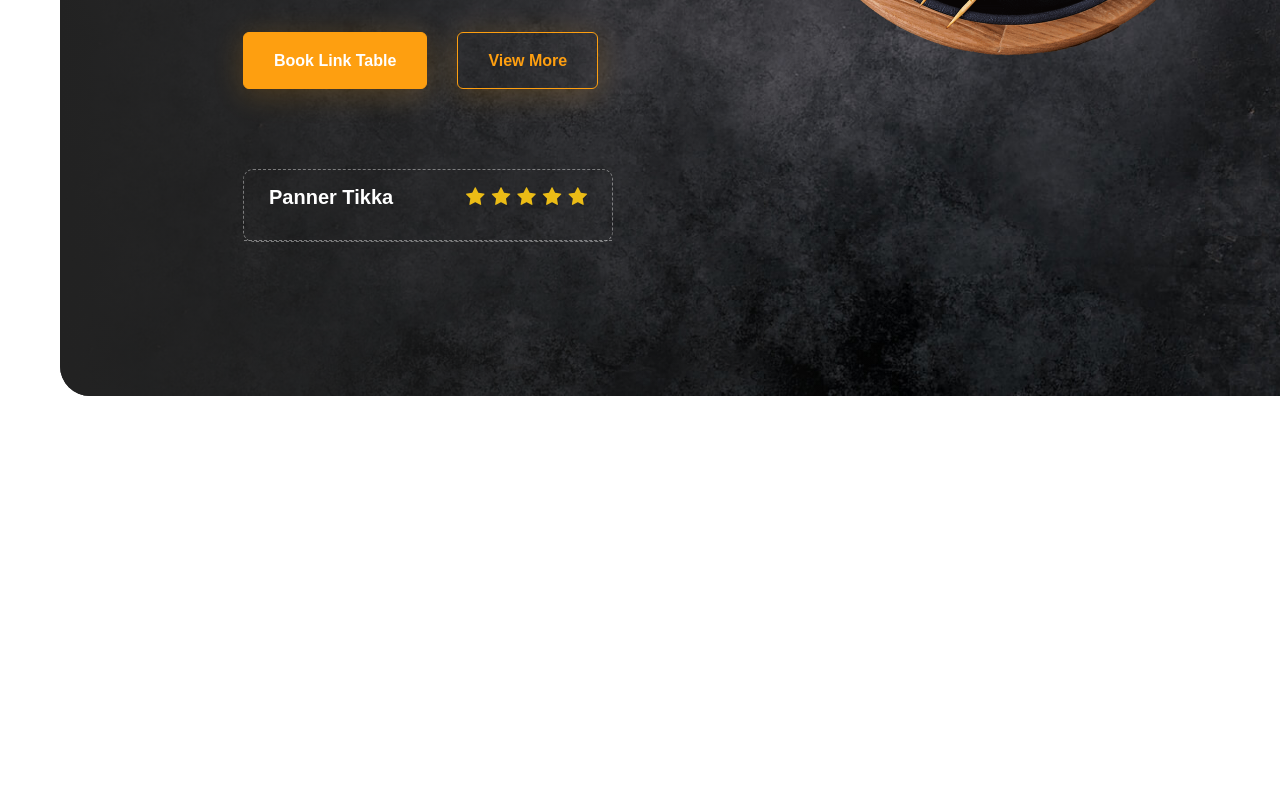
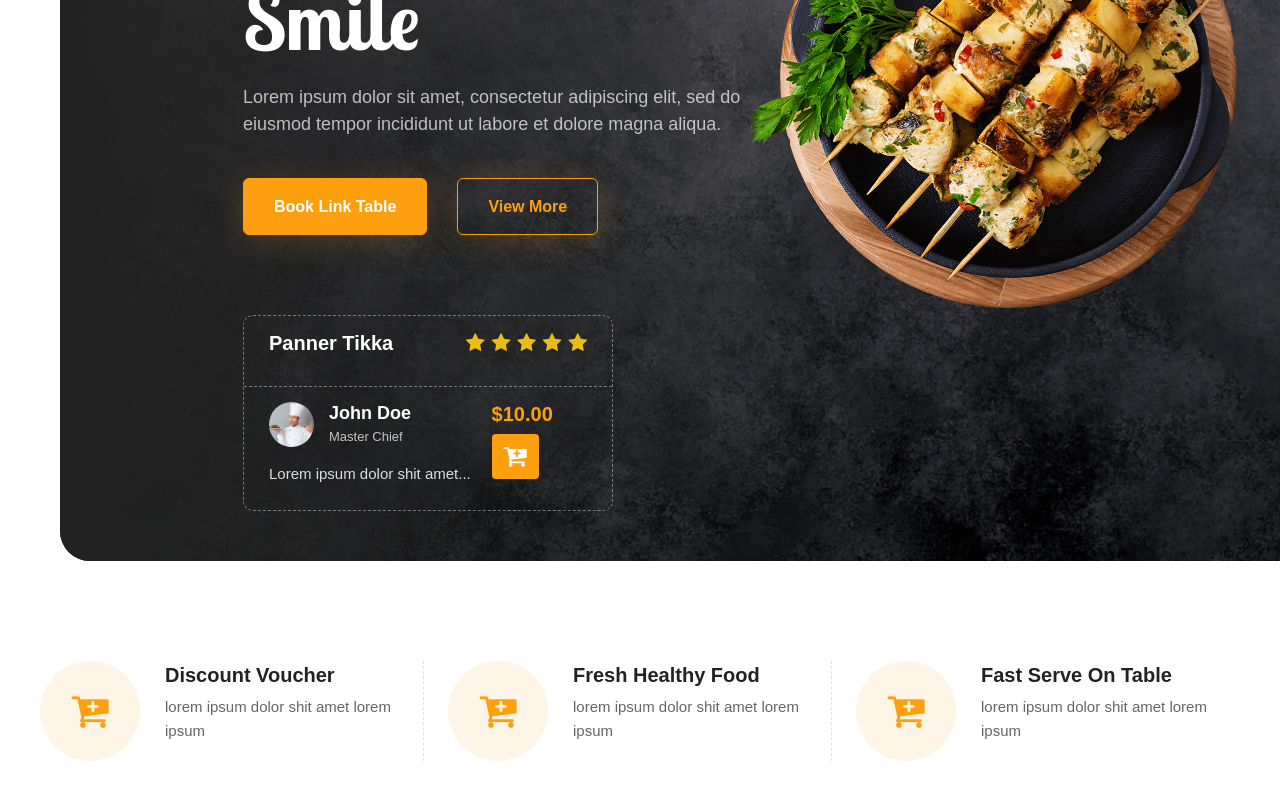
Before and after one commit to AshuSharma7644/Restaurant, a React (Create React App) app: page / in a window 1280 px wide. Shown: the part 744-1544 px from the top of the page. Before the commit the page ends 1140 px from the top, so only its background shows below. Built offline with nearby package versions, Linux system fonts and the light colour scheme.

Commit message:
update data

```diff
--- a/package.json
+++ b/package.json
@@ -6,6 +6,7 @@
     "@testing-library/jest-dom": "^5.17.0",
     "@testing-library/react": "^13.4.0",
     "@testing-library/user-event": "^13.5.0",
+    "aos": "^3.0.0-beta.6",
     "react": "^18.2.0",
     "react-dom": "^18.2.0",
     "react-router-dom": "^6.22.3",
--- a/src/App.css
+++ b/src/App.css
@@ -27,7 +27,8 @@
   background-image: url(./components/images/background-banner-home.jpg);
   background-size: cover;
   transform: translate3d(0px, 0px, 0px);
-  height: 800px;
+  /* height: 800px; */
+  padding: 50px 0px;
   margin-left: 60px;
     border-radius: 30px 0px 0px 30px;
 }
@@ -49,11 +50,13 @@
   display: flex;
   margin: auto;
   padding: 0% 3% 0% 15%;
+  align-items: center;
 }
+
 .banner-content {
   position: relative;
   z-index: 2;
-  margin-bottom: 50px;
+  /* margin-bottom: 50px; */
   width: 50%;
 }
 .banner-media {
@@ -75,7 +78,7 @@
 }
 .banner-content h1 {
   font-family: "Lobster Two", sans-serif;
-  font-weight: 400;
+  font-weight: 600;
   font-style: normal;
   font-size: 80px;
   line-height: 1.2;
@@ -168,3 +171,142 @@
   font-size: 20px;
   line-height: 24px;
 }
+.master-chief {
+  width: 100%;
+  display: flex;
+  padding: 15px 25px;
+}
+.john-doe {
+  width: 70%;
+}
+.right_cart {
+  width: 30%;
+}
+.banner_image {
+  width: 45px;
+  height: 45px;
+  border-radius: 100%;
+  min-width: 45px;
+  position: relative;
+  overflow: hidden;
+}
+.banner_image img {
+  width: 100%;
+
+}
+.profile-info {
+  display: flex;
+  gap: 15px;
+}
+.banner_image_content h6 {
+  margin-bottom: 3px;
+  color: white;
+  font-size: 18px;
+  line-height: 22px;
+  font-weight: 600;
+  font-family: "Poppins", sans-serif;
+}
+.banner_image_content p {
+  color: #c4c4c4;
+  font-size: 13px;
+  line-height: 20px;
+  margin-bottom: 15px;
+  font-family: "Poppins", sans-serif;
+}
+.banner-content-second {
+  font-size: 15px !important;
+  margin-bottom: 0;
+  color: #dcdcdc !important;
+  line-height: 24px !important;
+  font-weight: 400 !important;
+  font-family: "Poppins", sans-serif !important;
+}
+
+.right_cart h5 {
+  color: #fe9f10;
+  font-size: 20px;
+  line-height: 24px;
+  font-weight: 700;
+  font-family: "Poppins", sans-serif;
+}
+.right_cart ul {
+  padding: 0px;
+}
+.right_cart li {
+  color: white;
+  list-style: none;
+  font-size: 25px;
+  line-height: 27px;
+}
+.right_cart i.fa.fa-solid.fa-cart-plus {
+  padding: 10px 12px;
+  background: #fe9f10;
+  border-radius: 4px;
+}
+
+
+
+
+/* Second HOme css  */
+.inner-col {
+  max-width: 1200px;
+  margin: auto;
+}
+.healthy-food {
+  display: flex;
+  gap: 24px;
+}
+.inner-border {
+  width: 32%;
+  border-right: 1px dashed rgba(102, 102, 102, .2);
+}
+.inner-health {
+  display: flex;
+  gap: 5px;
+  align-items: center;
+}
+.health-icon {
+  color: #fe9f10;
+  width: 30%;
+  background-color: #fe9f101a;
+  width: 100px;
+  height: 100px;
+  min-width: 100px;
+  border-radius: 100%;
+  line-height: 100px;
+  text-align: center;
+  margin-right: 20px;
+}
+.health-content {
+  width: 70%;
+}
+.health-icon li {
+  list-style: none;
+  font-size: 40px;
+  text-align: center;
+}
+.last-border {
+  border-right: none;
+}
+.second-main {
+  padding-top: 100px;
+  padding-bottom: 70px;
+}
+.health-content h5 {
+  color: #222222;
+  font-size: 20px;
+  line-height: 24px;
+  font-weight: 600;
+  font-family: "Poppins", sans-serif;
+}
+.health-content p {
+  color: #666;
+  font-size: 15px;
+  line-height: 24px;
+  font-weight: 400;
+  font-family: "Poppins", sans-serif;
+}
+
+.health-content h5:hover {
+  color: #d38004;
+}
--- a/src/components/Home.js
+++ b/src/components/Home.js
@@ -3,6 +3,10 @@ import React from 'react'
 const Home = () => {
   return (
     <>
+
+      {/* Hero Section Start */}
+
+
       <div className='main-home'>
         <div className='inner-home'>
           <div className='banner-content'>
@@ -28,19 +32,95 @@ const Home = () => {
 
                 </ul>
               </div>
-              <div className='master-chief'></div>
+              <div className='master-chief'>
+                <div className='john-doe'>
+                  <div className='profile-info'>
+                    <div className='banner_image'>
+                      <img src="/images/banner-john.jpg" alt='John' />
+                    </div>
+                    <div className='banner_image_content'>
+                      <h6>John Doe</h6>
+                      <p>Master Chief</p>
+                    </div>
+                  </div>
+                  <p className='banner-content-second'>Lorem ipsum dolor shit amet...</p>
+                </div>
+                <div className='right_cart'>
+                  <h5>$10.00</h5>
+                  <ul>
+                    <li><i class="fa fa-solid fa-cart-plus"></i></li>
+                  </ul>
+                </div>
+              </div>
+            </div>
+
           </div>
 
 
+          <div className='banner-media'>
+            <img src='./images/banner-img.png' />
+          </div>
+
+
+        </div>
+      </div>
+
+      {/* Hero Section End */}
 
 
 
+      {/* Second section start  */}
+
+<div className='second-main'>
+  <div className='inner-col'>
+    <div className='healthy-food'>
+
+<div className='inner-border'>
+  <div className='inner-health'>
+<div className='health-icon'>
+
+<li><i class="fa fa-solid fa-cart-plus"></i></li>
+
 </div>
-          <div className='banner-media'>
-            <img src='./images/banner-img.png'/>
+<div className='health-content'>
+  <h5>Discount Voucher</h5>
+  <p>lorem ipsum dolor shit amet lorem ipsum</p>
 </div>
   </div>
 </div>
+<div className='inner-border'>
+<div className='inner-health'>
+<div className='health-icon'>
+
+<li><i class="fa fa-solid fa-cart-plus"></i></li>
+
+</div>
+<div className='health-content'>
+  <h5>Fresh Healthy Food</h5>
+  <p>lorem ipsum dolor shit amet lorem ipsum</p>
+</div>
+</div>
+</div>
+<div className='inner-border last-border'>
+<div className='inner-health'>
+<div className='health-icon'>
+
+<li><i class="fa fa-solid fa-cart-plus"></i></li>
+
+</div>
+<div className='health-content'>
+  <h5>Fast Serve On Table</h5>
+  <p>lorem ipsum dolor shit amet lorem ipsum</p>
+</div>
+</div>
+</div>
+
+    </div>
+  </div>
+</div>
+
+
+      {/* Second section end  */}
     </>
   )
 }
--- a/src/components/Main.js
+++ b/src/components/Main.js
@@ -3,6 +3,8 @@ import Header from './Header'
 import Home from './Home'
 import About from './About'
 import Contact from './Contact'
+import AOS from 'aos';
+import 'aos/dist/aos.css';
 
 import { BrowserRouter, Route, Routes } from 'react-router-dom';
 
```
Also changed, not shown: public/images/banner-john.jpg (added), 1 other file (tests, documents, lock files or other folders). Lines whose indentation alone changed are shown as unchanged.
